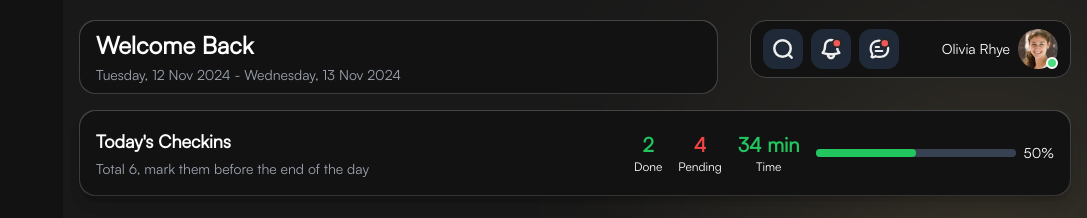
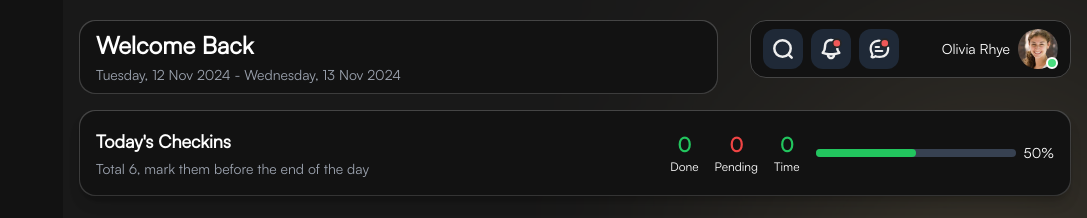
Before and after one commit to sda34495/soar-web-app-front, a Next.js app: page /check-in in a window 1280 px wide. Shown: the top 218 px of the page, without its empty margins (193-1280 px from the left). Built offline with nearby package versions, Linux system fonts and the light colour scheme; sample sign-in values are in the browser's storage; a web font is replaced by a local one.

Commit message:
add: updated checin card

```diff
--- a/src/components/UI/CheckInCard.tsx
+++ b/src/components/UI/CheckInCard.tsx
@@ -1,4 +1,37 @@
+import { getData } from "@/utils/axios";
+import { useEffect, useState } from "react";
+
 const CheckinCard = () => {
+
+  const [checkInDetails, setCheckInDetails] = useState({
+    total_minutes_spent: 0,
+    pending_check_ins: 0,
+    total_done: 0,
+    total_progress: 0,
+  });
+
+
+  useEffect(() => {
+    const fetchCheckInDetails = async () => {
+      try {
+        const response = await getData("checkin/details");
+        if (response.data?.success) {
+          setCheckInDetails(response.data?.data); // Store fetched data in state
+          console.log(response.data)
+        }
+      } catch (error) {
+        console.error("Failed to fetch check-in details:", error);
+      }
+    };
+
+    fetchCheckInDetails();
+  }, []);
+
+  const { pending_check_ins, total_done, total_minutes_spent, total_progress } = checkInDetails;
+  // const percentage = parseFloat(total_progress); // Convert string percentage to float for the progress bar
+
+
+
     const percentage = 50
   return (
     //       <div className="bg-gradient-to-b from-[#454545] to-[#3c3c3c] p-[1px] rounded-2xl">
@@ -15,15 +48,15 @@ const CheckinCard = () => {
 
       <div className=" flex items-center justify-center space-x-4">
         <div className="text-center">
-          <p className="text-green-500 text-xl font-bold">2</p>
+          <p className="text-green-500 text-xl font-bold">{total_done}</p>
           <p className="text-xs">Done</p>
         </div>
         <div className="text-center">
-          <p className="text-red-500 text-xl font-bold">4</p>
+          <p className="text-red-500 text-xl font-bold">{pending_check_ins}</p>
           <p className="text-xs">Pending</p>
         </div>
         <div className="text-center">
-          <p className="text-green-500 text-xl font-bold">34 min</p>
+          <p className="text-green-500 text-xl font-bold">{total_minutes_spent}</p>
           <p className="text-xs">Time</p>
         </div>
         <div className="flex items-center">
```
